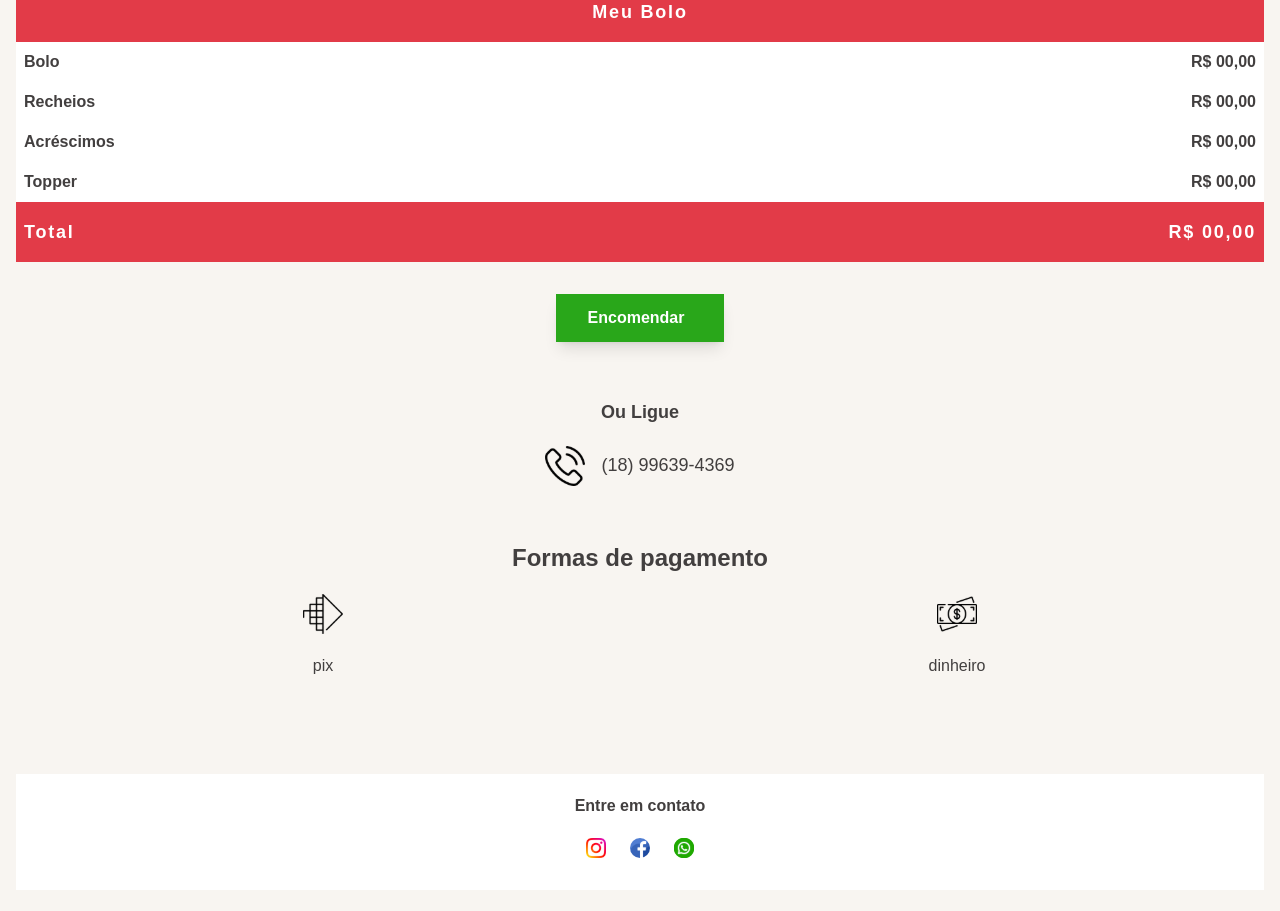
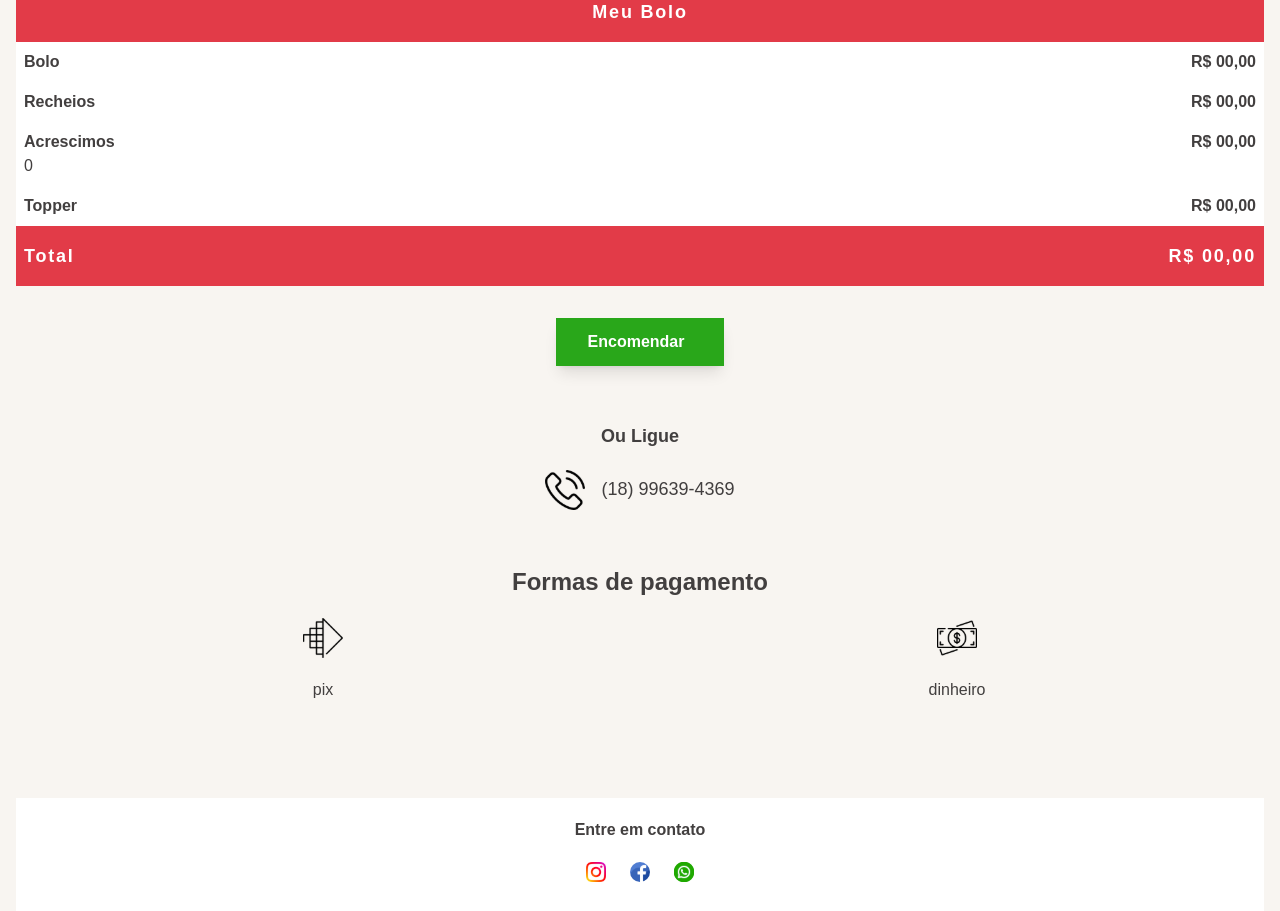
Before and after one commit to edukaki/JenifferCakes, a Next.js app: page /cardapio in a window 1280 px wide. Shown: the part 1960-2871 px from the top of the page. Built offline with nearby package versions, Linux system fonts and the light colour scheme.

Commit message:
feat(orderPanel): add order details

```diff
--- a/src/components/OrderPanel/index.jsx
+++ b/src/components/OrderPanel/index.jsx
@@ -21,11 +21,19 @@ export default function OrderPanel(props) {
             </span>
           ))}
       </div>
-      <div className="flex flex-row justify-between p-2 font-semibold">
-        <span>Acréscimos</span>
-        <span>
-          R$ {order.acrescimos.length * order.tamanho.acrescimos || '00'},00
-        </span>
+      <div className="flex flex-col p-2">
+        <div className="flex flex-row justify-between font-semibold">
+          <span>Acrescimos</span>
+          <span>
+            R$ {order.acrescimos.length * order.tamanho.acrescimos || '00'},00
+          </span>
+        </div>
+        {order.acrescimos &&
+          order.acrescimos.map((acrescimo, index) => (
+            <span className="text-sm" key={index}>
+              {acrescimo !== 0 ? acrescimo : ''}
+            </span>
+          ))}
       </div>
       <div className="flex flex-row justify-between p-2 font-semibold">
         <span>Topper</span>
```
